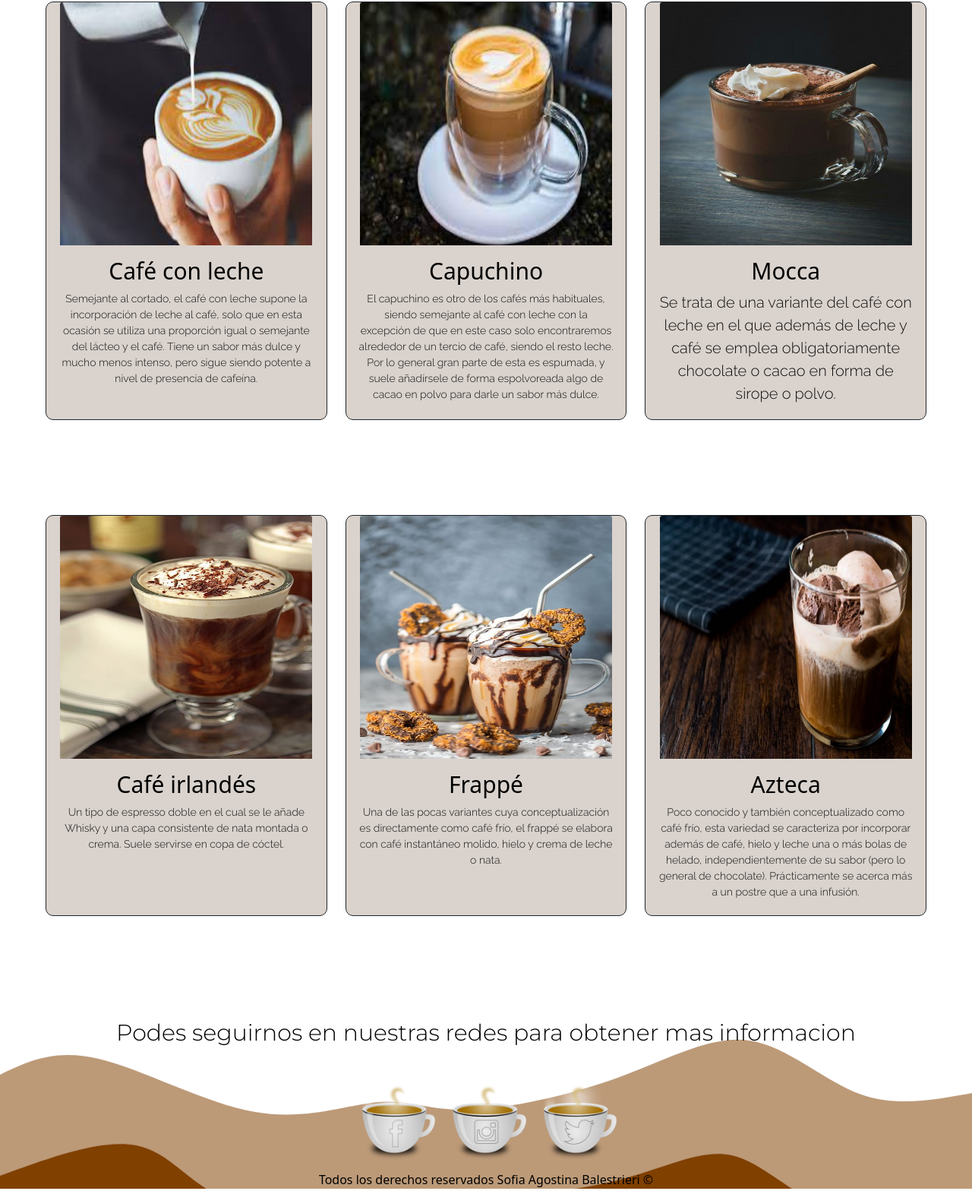
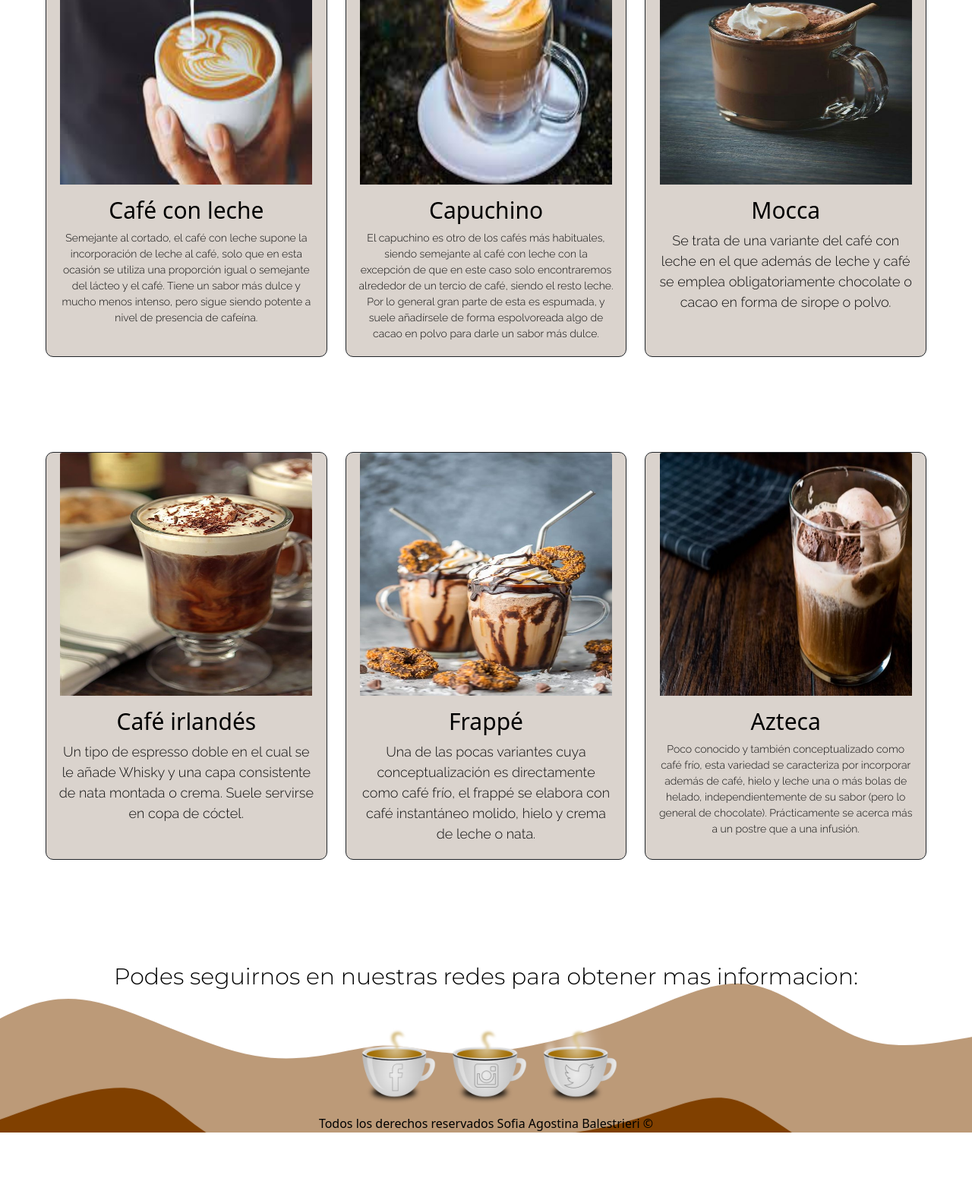
Before and after one commit to sofitrieri/2daentrega_SofiaBalestrieri, a website: page pages/quiensoy.html in a window 1280 px wide. Shown: the part 2369-3937 px from the top of the page at 76% size. After the commit the page ends 3876 px from the top, so only its background shows below. Drawn offline with nearby package versions, Linux system fonts and the light colour scheme.

```diff
--- a/css/estilos.css
+++ b/css/estilos.css
@@ -348,6 +348,10 @@
   color: black;
 }
 
+.tiposdecafe{
+  width: 1100px;
+}
+
 
 .footer{
 	padding-top: 50px;
--- a/pages/quiensoy.html
+++ b/pages/quiensoy.html
@@ -97,7 +97,7 @@
       </div>
 
 
-      <div class="title text-center py-5">
+      <div class="title text-center py-2">
         <h1 style="color: #804000;">¡Elegi tu café favorito!</h1>
       </div>
 
@@ -108,22 +108,15 @@
         <div class="col ml-5">
 
           <div class="card text-center text-dark border-dark mb-3" style="width: 100%; background-color: #baaca288; height: 95%;">
-                                                        <!-- col-lg-4 col-md-6 -col-sm-12 -->
+                                                        <!-- col-lg-4 col-md-6 col-sm-12 -->
 
 
             <img src="../assets/img/expresso.jpg" class="card-img-top" alt="Cafe expresso">
             <div class="card-body">
               <h2 style="color: black; font-size: 30PX;">Cafe Expresso</h2>
               <P style="font-family: 'Raleway', sans-serif;"> Uno de los tipos de café más básicos y sencillos, únicamente consta de un infusión de café la cual se realiza hirviendo agua en contacto con el grano. Se puede preparar en pocos segundos. Se trata de un tipo de café corto, y su tamaño suele ser de alrededor de 30 cl. Es habitual el uso de café de la variante arábiga. Habitualmente suele tener algo de espuma por encima.</P>
-
-
-
             </div>
-
-
           </div>
-
-
         </div>
 
         <!-- Tarjeta 2 -->
@@ -228,7 +221,7 @@
             <img src="../assets/img/mocca.jpg" class="card-img-top" alt="Mocca">
             <div class="card-body">
               <h2 style="color: black; font-size: 30PX;">Mocca</h2>
-              <p style="font-family: 'Raleway', sans-serif; font-size: 20px;">Se trata de una variante del café con leche en el que además de leche y café se emplea obligatoriamente chocolate o cacao en forma de sirope o polvo.</p>
+              <p style="font-family: 'Raleway', sans-serif; font-size: 18px;">Se trata de una variante del café con leche en el que además de leche y café se emplea obligatoriamente chocolate o cacao en forma de sirope o polvo.</p>
 
 
             </div>
@@ -259,7 +252,7 @@
             <img src="../assets/img/Café irlandés.jpg" class="card-img-top" alt="Café irlandés">
             <div class="card-body">
               <h2 style="color: black; font-size: 30PX;">Café irlandés</h2>
-              <p style="font-family: 'Raleway', sans-serif;">Un tipo de espresso doble en el cual se le añade Whisky y una capa consistente de nata montada o crema. Suele servirse en copa de cóctel.</p>
+              <p style="font-family: 'Raleway', sans-serif; font-size: 18px;">Un tipo de espresso doble en el cual se le añade Whisky y una capa consistente de nata montada o crema. Suele servirse en copa de cóctel.</p>
 
 
             </div>
@@ -279,7 +272,7 @@
             <img src="../assets/img/Frappé.jpg" class="card-img-top" alt="Frappé">
             <div class="card-body">
               <h2 style="color: black; font-size: 30PX;">Frappé</h2>
-              <p style="font-family: 'Raleway', sans-serif;">Una de las pocas variantes cuya conceptualización es directamente como café frío, el frappé se elabora con café instantáneo molido, hielo y crema de leche o nata.</p>
+              <p style="font-family: 'Raleway', sans-serif; font-size: 18px;">Una de las pocas variantes cuya conceptualización es directamente como café frío, el frappé se elabora con café instantáneo molido, hielo y crema de leche o nata.</p>
 
 
             </div>
@@ -318,19 +311,11 @@
       </div>
 
 
-
-
-
-
-
-
-
-
       </div>
     </main>
     <footer class="footer" class="container-flex">
       <div class="contenedoriconos">
-        <h3>Podes seguirnos en nuestras redes para obtener mas informacion</h3>
+        <h3>Podes seguirnos en nuestras redes para obtener mas informacion: </h3>
 
         <a class="imgfooter" href="https://es-la.facebook.com/" target="_blanck"
           ><img src="../assets/img/CAFEFACEBOOK.png" alt="Facebook"
```
Also changed, not shown: index.html (+1 -1 lines), pages/Contacto.html (+1 -1 lines), pages/Tiposdeproduccion.html (+1 -1 lines), pages/variedadesdecafe.html (+1 -1 lines).
